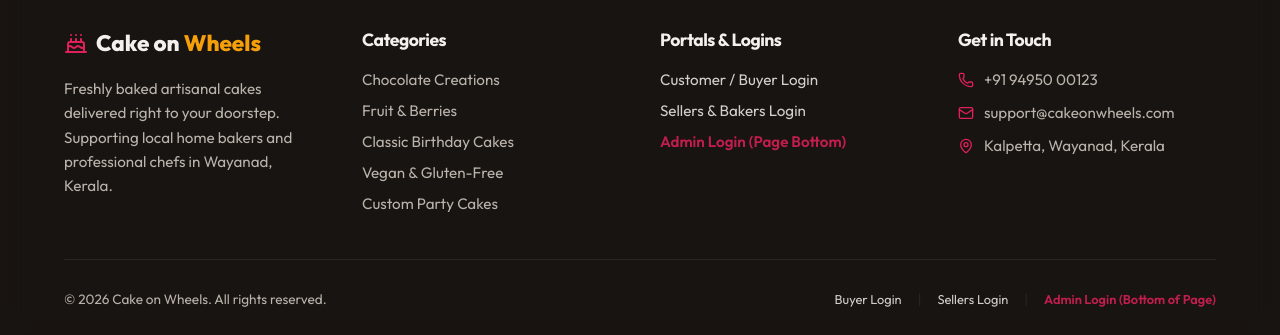
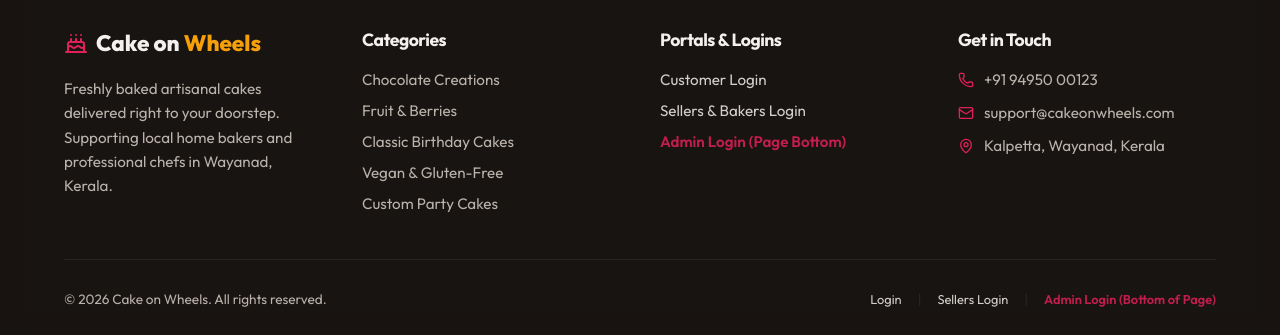
Before and after one commit to BHIMNATH/CakeOnWheels, a React (Vite) app: page / in a window 1280 px wide. Shown: the part 1512-1847 px from the top of the page. Built offline with nearby package versions, Linux system fonts and the light colour scheme; no server answers; the database is empty.

Commit message:
Feature: Buyer login name changed

```diff
--- a/src/components/Footer.jsx
+++ b/src/components/Footer.jsx
@@ -53,7 +53,7 @@ export default function Footer({ onNavigate }) {
             <ul style={{ listStyle: 'none', display: 'flex', flexDirection: 'column', gap: '12px', fontSize: '0.95rem' }}>
               <li>
                 <button onClick={() => onNavigate && onNavigate('auth')} className="btn-text" style={{ padding: 0 }}>
-                  Customer / Buyer Login
+                  Customer Login
                 </button>
               </li>
               <li>
@@ -98,7 +98,7 @@ export default function Footer({ onNavigate }) {
         }}>
           <span>&copy; {new Date().getFullYear()} Cake on Wheels. All rights reserved.</span>
           <div className="flex-center gap-md" style={{ flexWrap: 'wrap' }}>
-            <button onClick={() => onNavigate && onNavigate('auth')} className="btn-text" style={{ fontSize: '0.8rem' }}>Buyer Login</button>
+            <button onClick={() => onNavigate && onNavigate('auth')} className="btn-text" style={{ fontSize: '0.8rem' }}>Login</button>
             <span style={{ color: 'var(--glass-border)' }}>|</span>
             <button onClick={() => onNavigate && onNavigate('partner-auth')} className="btn-text" style={{ fontSize: '0.8rem' }}>Sellers Login</button>
             <span style={{ color: 'var(--glass-border)' }}>|</span>
--- a/src/components/Navbar.jsx
+++ b/src/components/Navbar.jsx
@@ -139,7 +139,7 @@ export default function Navbar({ onNavigate, currentPage, onSearch }) {
                 Sellers Portal
               </button>
               <button onClick={() => navTo('auth')} className="btn btn-primary" style={{ padding: '8px 18px', borderRadius: '50px', fontSize: '0.85rem' }}>
-                <User size={16} /> Buyer Login
+                <User size={16} /> Login
               </button>
             </div>
           )}
```
